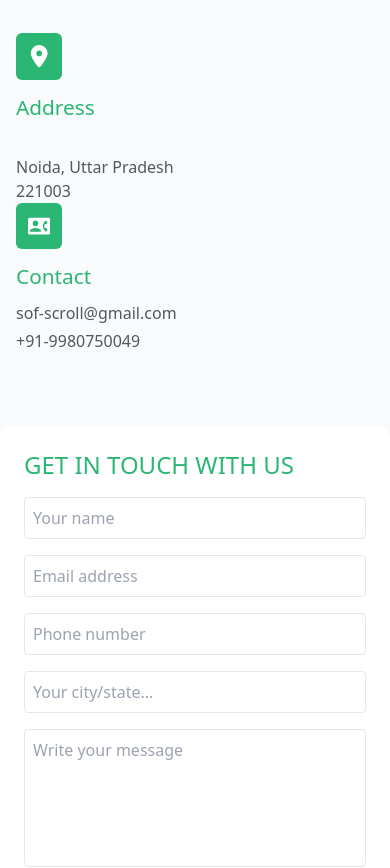
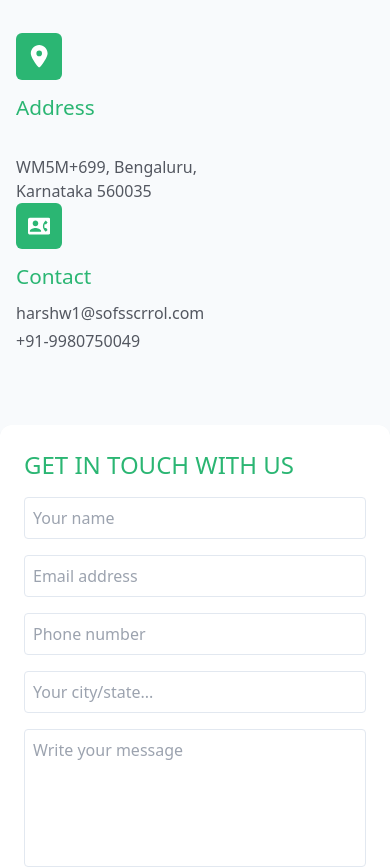
Before and after one commit to DiamondOre-Consulting/Sof-Scroll-Website, a React (Vite) app: page / in a window 390 px wide. Shown: the part 9180-10048 px from the top of the page. Built offline with nearby package versions, Linux system fonts and the light colour scheme; a web font is replaced by a local one.

Commit message:
update footer

```diff
--- a/src/Components/ContactSection.jsx
+++ b/src/Components/ContactSection.jsx
@@ -85,7 +85,7 @@ const ContactSection = ({ contact }) => {
                                 </div>
                                 <div>
                                     <h2 className="text-dark text-[1.3rem] sora-600">Address</h2>
-                                    <p className='sora-400 text-[1rem] text-[#535760] mt-2'><br />Noida, Uttar Pradesh <br /> 221003</p>
+                                    <p className='sora-400 text-[1rem] text-[#535760] mt-2'><br />WM5M+699, Bengaluru,<br /> Karnataka 560035 </p>
                                 </div>
                             </div>
                             {/* Contact Info */}
@@ -95,7 +95,7 @@ const ContactSection = ({ contact }) => {
                                 </div>
                                 <div className='sora-400 text-[1rem] text-[#535760] space-y-1'>
                                     <h2 className="text-dark text-[1.3rem] sora-600 mb-2">Contact</h2>
-                                    <a href="mailto:info@domain.com" className="block">sof-scroll@gmail.com</a>
+                                    <a href="mailto:info@domain.com" className="block">harshw1@sofsscrrol.com</a>
                                     <a href="tel:6207234759" className="block">+91-9980750049 </a>
 
                                 </div>
--- a/src/Components/Footer.jsx
+++ b/src/Components/Footer.jsx
@@ -64,7 +64,7 @@ const Footer = () => {
                           <path fill="none" d="M0 0h24v24H0z"></path>
                           <path d="M20 4H4c-1.1 0-1.99.9-1.99 2L2 18c0 1.1.9 2 2 2h16c1.1 0 2-.9 2-2V6c0-1.1-.9-2-2-2zm0 4-8 5-8-5V6l8 5 8-5v2z"></path>
                         </svg>
-                        contact@domain.com
+                        harshw1@sofsscrrol.com
                       </a>
                     </li>
                   </ul>
@@ -131,8 +131,8 @@ const Footer = () => {
               </div>
               <div className='flex flex-col gap-4 mt-6 '>
                 <Link to={'/'} className={`${contactStyle} lg:items-center`}><MdOutlineSmartphone />+91-9980750049 </Link>
-                <Link to={'/'} className={`${contactStyle} lg:items-center`}><IoMdMail />info@domain.in</Link>
-                <Link to={'/'} className={`flex items-start  gap-1`}><FaLocationDot className='mt-1' />Noida, <br /> Uttar Pradesh, India</Link>
+                <Link to={'/'} className={`${contactStyle} lg:items-center`}><IoMdMail />harshw1@sofsscrrol.com</Link>
+                <Link to={'/'} className={`flex items-start  gap-1`}><FaLocationDot className='mt-1' />WM5M+699, Bengaluru, <br /> Karnataka 560035 </Link>
               </div>
             </div>
           </div>
--- a/src/Components/Hero.jsx
+++ b/src/Components/Hero.jsx
@@ -12,7 +12,7 @@ const Hero = () => {
     <>
     <div className=" flex  items-center h-[100vh]  overflow-hidden bg-center bg-cover ">
       <video
-        src="https://s3.tebi.io/sof-scroll/socscrollvideo.mp4"
+         src="https://s3.tebi.io/sof-scroll/socscrollvideo.mp4"
         autoPlay
         loop
         muted
```
